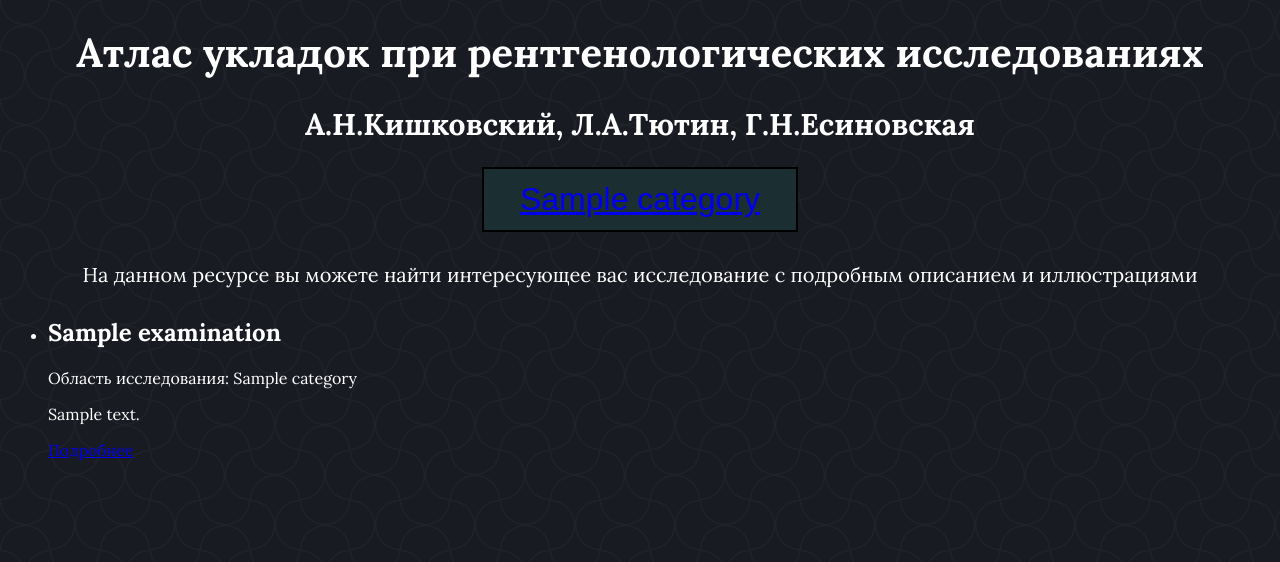
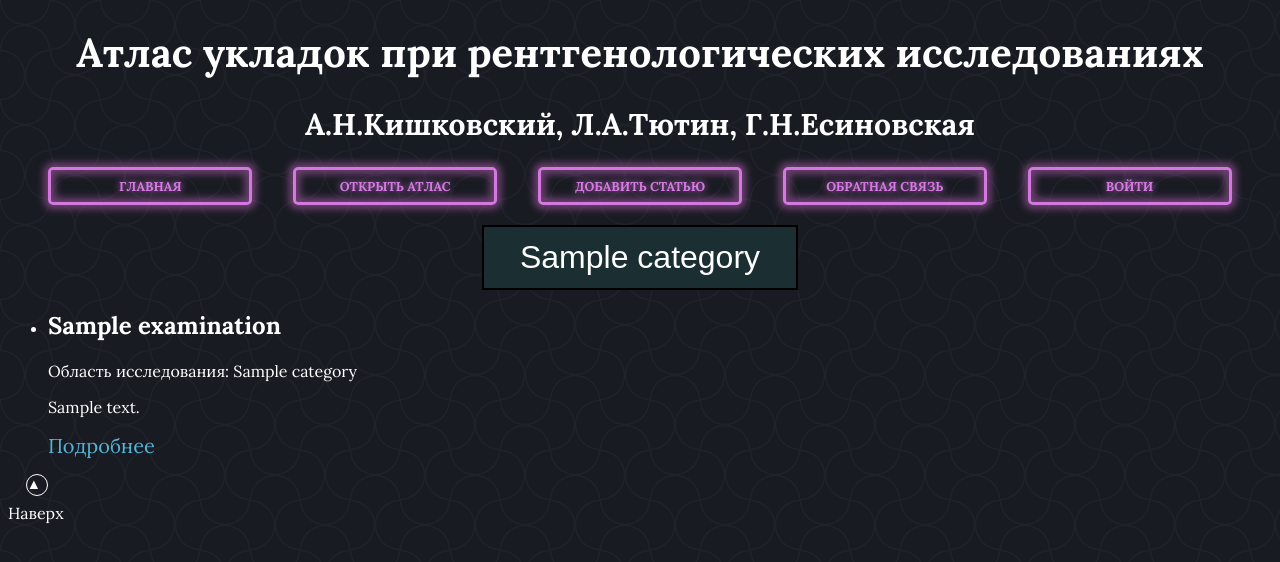
Before and after one commit to lobster2nd/X-Ray_atlas_Django, a Django app: page / in a window 1280 px wide. Shown: the top 562 px of the page. Run offline with Django 4.2, Linux system fonts and the light colour scheme; tables that the repository leaves empty hold one stand-in row (values such as "Sample post").

Commit message:
menu bar created

```diff
--- a/examinations/static/examinations/css/index.css
+++ b/examinations/static/examinations/css/index.css
@@ -73,11 +73,146 @@ button {
   border-bottom-left-radius: var(--radius);
   border-bottom-right-radius: var(--radius);
 }
-.content {
-    margin: 30px;
-    font-size: 20px;
-    text-align: center;
+:root {
+  --bg-color:#191919;
 }
-a:visited {
-    color: white,
+
+a {
+  text-decoration:none;
+  color:#FFF;
 }
+.rainbow-button {
+  --primary-neon:rgba(231,131,243,.9);
+  --light-neon:rgba(159,87,161,.7);
+  --pulse-neon:rgba(159,87,161,.5);
+  --bright-neon:rgba(159,87,161,1);
+  --off-neon:#333;
+
+  --neon-shadow:0 0 7px 4px var(--light-neon), 0 0 7px 4px var(--light-neon) inset;
+  --neon-shadow-pulse:0 0 8px 5px var(--pulse-neon), 0 0 8px 5px var(--pulse-neon) inset;
+  --neon-shadow-bright:0 0 8px 4px var(--bright-neon), 0 0 8px 4px var(--bright-neon) inset;
+  --neon-shadow-text:0 0 7px var(--primary-neon);
+
+  width:calc(15vw + 6px);
+  height:calc(2vw + 6px);
+  color:var(--primary-neon);
+  text-shadow:var(--neon-shadow-text);
+  border:3px solid var(--primary-neon);
+  border-radius:5px;
+  display:flex;
+  align-items:center;
+  justify-content:center;
+  text-transform:uppercase;
+  font-size:1vw;
+  font-weight:bold;
+  box-shadow:var(--neon-shadow);
+  animation:flicker 10s linear infinite;
+}
+
+@keyframes flicker {
+  0% {
+    box-shadow:var(--neon-shadow);
+  }
+  45% {
+    box-shadow:var(--neon-shadow-pulse);
+  }
+  90% {
+    box-shadow:var(--neon-shadow);
+    border-color:var(--primary-neon);
+    color:var(--primary-neon);
+    text-shadow:var(--neon-shadow-text);
+  }
+  90.01% {
+    box-shadow:none;
+    border-color:var(--off-neon);
+    color:var(--off-neon);
+    text-shadow:none;
+  }
+  94% {
+    box-shadow:none;
+    border-color:var(--off-neon);
+  }
+  94.01% {
+    box-shadow:var(--neon-shadow);
+    border-color:var(--primary-neon);
+  }
+  95% {
+    box-shadow:var(--neon-shadow);
+    border-color:var(--primary-neon);
+  }
+  95.01% {
+    box-shadow:none;
+    border-color:var(--off-neon);
+  }
+  95.5% {
+    box-shadow:none;
+    border-color:var(--off-neon);
+  }
+  95.51% {
+    box-shadow:var(--neon-shadow);
+    border-color:var(--primary-neon);
+  }
+  96% {
+    box-shadow:var(--neon-shadow);
+    border-color:var(--primary-neon);
+  }
+  96.01% {
+    box-shadow:none;
+    border-color:var(--off-neon);
+  }
+  96.5% {
+    box-shadow:none;
+    border-color:var(--off-neon);
+  }
+  96.51% {
+    box-shadow:var(--neon-shadow-bright);
+    border-color:var(--primary-neon);
+  }
+  100% {
+    box-shadow:var(--neon-shadow);
+    border-color:var(--primary-neon);
+  }
+}
+.more {
+  font-size: 20px;
+  box-shadow: inset 0 0 0 0 #54b3d6;
+  color: #54b3d6;
+	padding: 0 .25rem;
+	margin: 0 -.25rem;
+  transition: color .3s ease-in-out, box-shadow .3s ease-in-out;
+}
+.more:hover {
+  color: #fff;
+  box-shadow: inset 200px 0 0 0 #54b3d6;;
+}
+.to-top{
+	color:white;
+	padding-top:1.8em;
+	display:inline-block;/* or block */
+	position:relative;
+	border-color:white;
+	text-decoration:none;
+	transition:all .3s ease-out;
+}
+.to-top:before{
+	content:'▲';
+	font-size:.9em;
+	position:absolute;
+	top:0;
+	left:50%;
+	margin-left:-.7em;
+	border:solid .13em white;
+	border-radius:10em;
+	width:1.4em;
+	height:1.4em;
+	line-height:1.3em;
+	border-color:inherit;
+	transition:transform .5s ease-in;
+}
+.to-top:hover{
+	color:#54b3d6;
+	border-color:#54b3d6;
+}
+.to-top:hover:before{
+	transform: rotate(360deg);
+}
--- a/examinations/templates/examinations/base.html
+++ b/examinations/templates/examinations/base.html
@@ -15,6 +15,11 @@
 {% endblock header %}
 {% block buttons %}
 <div class="buttonContainer">
+    {% for m in menu %}
+        <a class="rainbow-button" href='#'>{{m}}</a>
+    {% endfor %}
+</div>
+<div class="buttonContainer">
     {% for c in cats %}
         <button class="button-arounder"><a href="{{ c.get_absolute_url }}">{{ c.name }}</a></button>
     {% endfor %}
--- a/examinations/templates/examinations/index.html
+++ b/examinations/templates/examinations/index.html
@@ -1,8 +1,6 @@
 {% extends 'examinations/base.html' %}
+<a name="top"></a>
 {% block content %}
-<div class="content">
-На данном ресурсе вы можете найти интересующее вас исследование с подробным описанием и иллюстрациями
-</div>
 <div>
     <ul>
     {% for e in exams %}
@@ -10,8 +8,9 @@
             <h2>{{ e.title }}</h2>
             <p>Область исследования: {{e.cat}} </p>
             <p>{{ e.content|linebreaks|truncatewords:75 }}</p>
-            <p><a href="{{ e.get_absolute_url }}">Подробнее</a></p>
+            <p><a class="more" href="{{ e.get_absolute_url }}">Подробнее</a></p>
         </li>
     {% endfor %}
     </ul>
+    <a class="to-top" href="#top">Наверх</a>
 {% endblock %}
--- a/examinations/templates/examinations/lower_limp.html
+++ /dev/null
@@ -1,4 +0,0 @@
-{% extends 'examinations/base.html' %}
-{% block content %}
-Пояс нижней конечности
-{% endblock %}
--- a/examinations/templates/examinations/other.html
+++ /dev/null
@@ -1,4 +0,0 @@
-{% extends 'examinations/base.html' %}
-{% block content %}
-Другие неконтрастные методы исследования
-{% endblock %}
--- a/examinations/templates/examinations/spine.html
+++ /dev/null
@@ -1,4 +0,0 @@
-{% extends 'examinations/base.html' %}
-{% block content %}
-Позвоночник
-{% endblock %}
--- a/examinations/templates/examinations/upper_limp.html
+++ /dev/null
@@ -1,4 +0,0 @@
-{% extends 'examinations/base.html' %}
-{% block content %}
-Пояс верхней конечности
-{% endblock %}
--- a/examinations/views.py
+++ b/examinations/views.py
@@ -1,13 +1,16 @@
 from django.shortcuts import render, get_object_or_404
 from django.http import HttpResponse, HttpResponseNotFound, Http404
+from django.urls import reverse
 from .models import *
 
+menu = ['Главная', 'Открыть атлас', 'Добавить статью', 'Обратная связь', 'Войти']
 
 def index(request):
     exams = Examinations.objects.all()
     cats = Category.objects.all()
 
     context = {
+        'menu': menu,
         'title': 'Главная страница',
         'exams': exams,
         'cats': cats
@@ -20,6 +23,7 @@ def show_exam(request, exam_slug):
     cats = Category.objects.all()
 
     context = {
+        'menu': menu,
         'title': exam.title,
         'exam': exam,
         'cats': cats,
@@ -33,10 +37,11 @@ def show_category(request, cat_slug):
     exams = Examinations.objects.filter(cat_id=cat[0].id)
     cats = Category.objects.all()
 
-    #if len(exams) == 0:
-    #    raise Http404()
+    if len(exams) == 0:
+        raise Http404()
 
     context = {
+        'menu': menu,
         'title': cat_slug,
         'exams': exams,
         'cats': cats,
```
Also changed, not shown: examinations/templates/examinations/atlas.html (added, +10 -0 lines), examinations/templates/examinations/head.html (deleted, +0 -7 lines), 1 other file.
